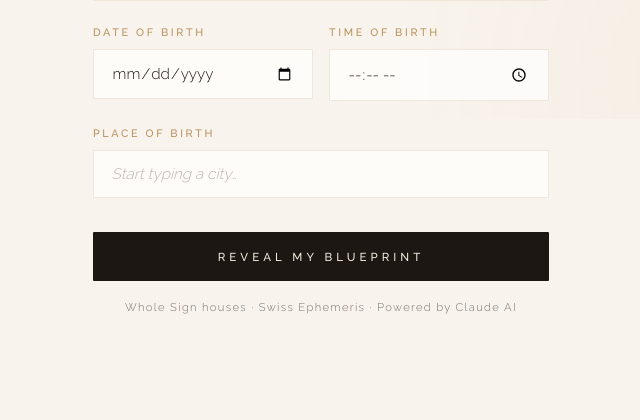
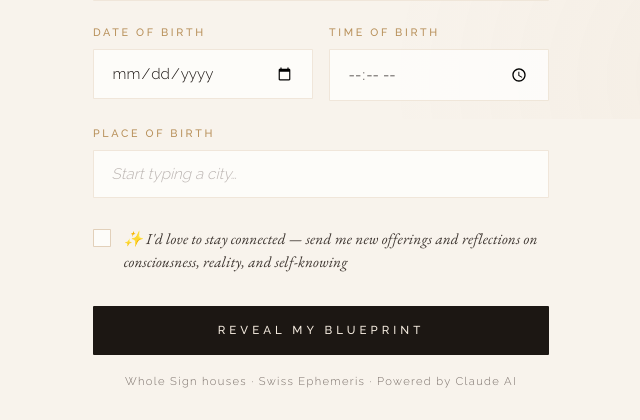
Before and after one commit to lenaskogheim/celestial-blueprint, a Flask app: page / in a window 1280 px wide. Shown: the part 681-1101 px from the top of the page, without its empty margins (319-959 px from the left). Before the commit the page ends 995 px from the top, so only its background shows below. Run offline with Flask 3, Linux system fonts and the light colour scheme.

Commit message:
Add marketing opt-in checkbox with GDPR-safe consent

```diff
--- a/app.py
+++ b/app.py
@@ -615,6 +615,31 @@ def background_generate_and_send(email, chart, birth_info):
         print(f"Background generation failed: {e}")
 
 
+def log_customer(name, email, marketing_opt_in, date, city, country):
+    """Log customer details to a CSV file for later Kit import.
+    When Kit is integrated, this will also push to Kit API directly."""
+    import csv
+    from datetime import datetime
+
+    log_file = "customers.csv"
+    file_exists = os.path.exists(log_file)
+
+    try:
+        with open(log_file, "a", newline="", encoding="utf-8") as f:
+            writer = csv.writer(f)
+            if not file_exists:
+                writer.writerow(["timestamp", "name", "email", "marketing_opt_in",
+                               "birth_date", "birth_city", "birth_country"])
+            writer.writerow([
+                datetime.now().isoformat(),
+                name, email, "yes" if marketing_opt_in else "no",
+                date, city, country
+            ])
+        print(f"Logged customer: {email} (marketing: {marketing_opt_in})")
+    except Exception as e:
+        print(f"Failed to log customer: {e}")
+
+
 @app.route("/")
 def index():
     return render_template("index.html")
@@ -632,9 +657,14 @@ def generate():
     lat = data.get("lat")
     lng = data.get("lng")
     tz_str = data.get("tz")
+    marketing_opt_in = bool(data.get("marketingOptIn", False))
 
     if not email or "@" not in email:
         return jsonify({"error": "Please provide a valid email address."}), 400
+
+    # Log customer with marketing consent status (for future Kit integration)
+    log_customer(name=name, email=email, marketing_opt_in=marketing_opt_in,
+                 date=date_str, city=city, country=country)
 
     try:
         year, month, day = [int(x) for x in date_str.split("-")]
--- a/templates/index.html
+++ b/templates/index.html
@@ -47,6 +47,14 @@ input::placeholder{color:var(--ink-muted);opacity:0.5;font-style:italic;}
 .city-country{font-size:0.75rem;color:var(--ink-muted);margin-left:0.4rem;}
 .submit-btn{width:100%;padding:1.1rem;background:var(--ink);color:var(--gold-pale);border:none;font-family:'Raleway',sans-serif;font-size:0.72rem;font-weight:500;letter-spacing:0.35em;text-transform:uppercase;cursor:pointer;border-radius:1px;transition:background 0.2s;margin-top:0.5rem;}
 .submit-btn:hover{background:#2a231d;}
+.opt-in-group{margin:1.8rem 0 1.5rem;}
+.opt-in-label{display:flex;align-items:flex-start;gap:0.8rem;cursor:pointer;font-size:0;letter-spacing:0;text-transform:none;color:inherit;font-weight:300;margin-bottom:0;}
+.opt-in-label input[type="checkbox"]{position:absolute;opacity:0;width:1px;height:1px;}
+.checkbox-custom{display:inline-block;flex-shrink:0;width:18px;height:18px;border:1px solid var(--border-strong);background:rgba(255,255,255,0.7);border-radius:1px;margin-top:2px;position:relative;transition:all 0.2s;}
+.opt-in-label input[type="checkbox"]:checked + .checkbox-custom{background:var(--gold);border-color:var(--gold);}
+.opt-in-label input[type="checkbox"]:checked + .checkbox-custom::after{content:'';position:absolute;left:5px;top:1px;width:5px;height:10px;border:solid white;border-width:0 2px 2px 0;transform:rotate(45deg);}
+.opt-in-label input[type="checkbox"]:focus + .checkbox-custom{box-shadow:0 0 0 3px rgba(184,144,90,0.15);}
+.opt-in-text{font-family:'EB Garamond',Georgia,serif;font-size:0.95rem;font-style:italic;color:var(--ink-soft);line-height:1.5;font-weight:400;letter-spacing:0.01em;padding-top:1px;}
 .note{text-align:center;margin-top:1.2rem;font-size:0.7rem;color:var(--ink-muted);letter-spacing:0.12em;}
 .error-msg{background:#fff8f8;border:1px solid rgba(200,80,80,0.2);color:#8b2020;padding:0.85rem 1.1rem;border-radius:1px;font-size:0.85rem;margin-top:1rem;display:none;font-style:italic;}
 .loading-section{display:none;text-align:center;padding:6rem 2rem;max-width:520px;margin:0 auto;}
@@ -143,6 +151,15 @@ input::placeholder{color:var(--ink-muted);opacity:0.5;font-style:italic;}
       <div class="city-dropdown" id="cityDropdown"></div>
     </div>
   </div>
+
+  <div class="opt-in-group">
+    <label class="opt-in-label">
+      <input type="checkbox" id="marketingOptIn">
+      <span class="checkbox-custom"></span>
+      <span class="opt-in-text">✨ I'd love to stay connected — send me new offerings and reflections on consciousness, reality, and self-knowing</span>
+    </label>
+  </div>
+
   <div class="error-msg" id="errorMsg"></div>
   <button class="submit-btn" onclick="handleSubmit()">Reveal My Blueprint</button>
   <p class="note">Whole Sign houses · Swiss Ephemeris · Powered by Claude AI</p>
@@ -300,12 +317,13 @@ function handleSubmit() {
   var email = document.getElementById('email').value.trim();
   var date = document.getElementById('date').value;
   var time = document.getElementById('time').value;
+  var marketingOptIn = document.getElementById('marketingOptIn').checked;
   document.getElementById('errorMsg').style.display = 'none';
   if (!name || !email || !date || !time) { showError('Please fill in all fields before continuing.'); return; }
   if (email.indexOf('@') === -1) { showError('Please enter a valid email address.'); return; }
   if (!selectedCity) { showError('Please select a city from the dropdown list.'); return; }
   showLoading();
-  generateReport({ name:name, email:email, date:date, time:time, city:selectedCity.name, country:selectedCity.country, lat:selectedCity.lat, lng:selectedCity.lng, tz:selectedCity.tz });
+  generateReport({ name:name, email:email, date:date, time:time, city:selectedCity.name, country:selectedCity.country, lat:selectedCity.lat, lng:selectedCity.lng, tz:selectedCity.tz, marketingOptIn:marketingOptIn });
 }
 
 function generateReport(payload) {
@@ -437,6 +455,7 @@ function restart() {
   document.getElementById('chartStrip').innerHTML = '';
   document.getElementById('name').value = '';
   document.getElementById('email').value = '';
+  document.getElementById('marketingOptIn').checked = false;
   document.getElementById('date').value = '';
   document.getElementById('time').value = '';
   document.getElementById('cityInput').value = '';
```
